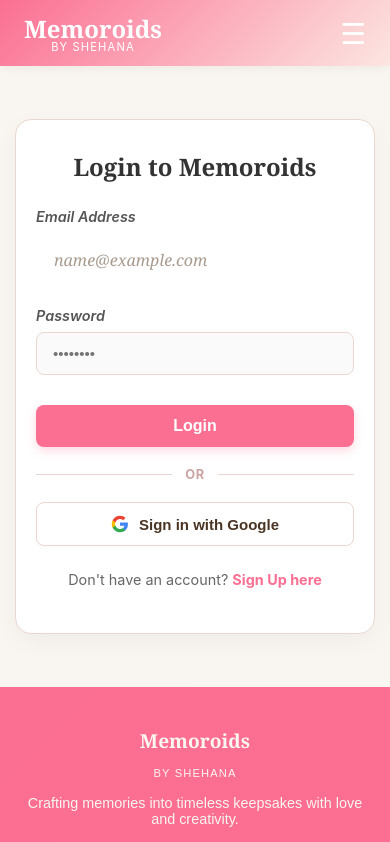
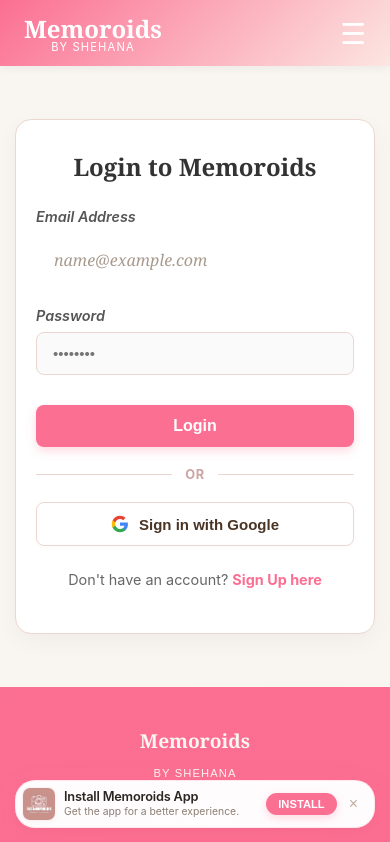
Before and after one commit to shehanaa56-beep/memoroids, a React (Vite) app: page /login in a window 390 px wide. Shown: the top 842 px of the page. Built offline with nearby package versions, Linux system fonts and the light colour scheme.

Commit message:
Initial commit

```diff
--- a/src/components/InstallBanner.css
+++ b/src/components/InstallBanner.css
@@ -1,23 +1,23 @@
 /* Floating PWA Install Banner styling */
 .pwa-install-banner {
   position: fixed;
-  bottom: 20px;
+  bottom: 24px;
   left: 50%;
   transform: translateX(-50%);
   width: 90%;
-  max-width: 580px;
-  background: rgba(255, 255, 255, 0.95);
-  backdrop-filter: blur(10px);
-  border: 1px solid rgba(216, 140, 140, 0.2);
-  border-radius: 16px;
-  box-shadow: 0 10px 30px rgba(0, 0, 0, 0.08), 0 1px 3px rgba(0, 0, 0, 0.02);
-  padding: 1rem 1.25rem;
+  max-width: 440px;
+  background: rgba(255, 255, 255, 0.98);
+  backdrop-filter: blur(12px);
+  border: 1px solid rgba(251, 111, 146, 0.15);
+  border-radius: 30px;
+  box-shadow: 0 10px 35px rgba(251, 111, 146, 0.08), 0 4px 12px rgba(0, 0, 0, 0.04);
+  padding: 8px 16px 8px 10px;
   display: flex;
   align-items: center;
-  justify-content: space-between;
+  gap: 12px;
   z-index: 9999;
-  font-family: 'Georgia', serif;
-  animation: slideUp 0.5s cubic-bezier(0.16, 1, 0.3, 1);
+  font-family: 'Outfit', 'Inter', system-ui, -apple-system, sans-serif;
+  animation: slideUp 0.6s cubic-bezier(0.16, 1, 0.3, 1);
 }
 
 @keyframes slideUp {
@@ -34,21 +34,20 @@
 .pwa-banner-content {
   display: flex;
   align-items: center;
-  gap: 12px;
+  gap: 10px;
   flex: 1;
+  min-width: 0;
 }
 
 .pwa-logo-container {
-  width: 48px;
-  height: 48px;
-  border-radius: 12px;
+  width: 40px;
+  height: 40px;
+  border-radius: 10px;
   overflow: hidden;
-  border: 1px solid rgba(216, 140, 140, 0.2);
+  border: 1px solid rgba(251, 111, 146, 0.1);
   flex-shrink: 0;
   background-color: #fff;
-  display: flex;
-  align-items: center;
-  justify-content: center;
+  box-shadow: 0 2px 6px rgba(0, 0, 0, 0.03);
 }
 
 .pwa-logo-img {
@@ -59,46 +58,50 @@
 
 .pwa-text-container {
   text-align: left;
+  min-width: 0;
 }
 
 .pwa-text-container h4 {
-  margin: 0 0 2px 0;
-  font-size: 1.05rem;
-  font-weight: 700;
-  color: #4a3c31;
+  margin: 0;
+  font-size: 0.88rem;
+  font-weight: 600;
+  color: #2b2520;
+  letter-spacing: -0.2px;
 }
 
 .pwa-text-container p {
   margin: 0;
-  font-size: 0.85rem;
-  color: #7a6a5d;
+  font-size: 0.72rem;
+  color: #8c7e74;
   line-height: 1.3;
+  margin-top: 1px;
 }
 
 .pwa-actions-container {
   display: flex;
   align-items: center;
-  gap: 10px;
-  margin-left: 12px;
+  gap: 8px;
+  flex-shrink: 0;
 }
 
 .pwa-install-btn {
-  background: linear-gradient(135deg, #d88c8c 0%, #fb6f92 100%);
+  background: #fb6f92;
   color: white;
   border: none;
-  padding: 8px 18px;
-  border-radius: 30px;
-  font-size: 0.85rem;
-  font-weight: 700;
+  padding: 6px 14px;
+  border-radius: 18px;
+  font-size: 0.75rem;
+  font-weight: 600;
   cursor: pointer;
   white-space: nowrap;
-  box-shadow: 0 4px 10px rgba(216, 140, 140, 0.3);
-  transition: all 0.3s ease;
+  box-shadow: 0 3px 8px rgba(251, 111, 146, 0.25);
+  transition: all 0.2s ease;
 }
 
 .pwa-install-btn:hover {
-  transform: translateY(-2px);
-  box-shadow: 0 6px 15px rgba(216, 140, 140, 0.4);
+  background: #ff8fa3;
+  transform: translateY(-1px);
+  box-shadow: 0 4px 12px rgba(251, 111, 146, 0.35);
 }
 
 .pwa-install-btn:active {
@@ -108,32 +111,38 @@
 .pwa-close-btn {
   background: none;
   border: none;
-  color: #a89b8e;
-  font-size: 1.5rem;
+  color: #bfaea2;
+  font-size: 1.15rem;
   cursor: pointer;
-  padding: 0 4px;
+  padding: 2px 4px;
   line-height: 1;
-  transition: color 0.2s;
+  transition: all 0.2s ease;
+  flex-shrink: 0;
+  display: flex;
+  align-items: center;
+  justify-content: center;
 }
 
 .pwa-close-btn:hover {
   color: #fb6f92;
+  transform: scale(1.1);
 }
 
-/* iOS Instruction Modal Overlay */
+/* iOS / Fallback Walkthrough Modal */
 .pwa-ios-modal-overlay {
   position: fixed;
   top: 0;
   left: 0;
   right: 0;
   bottom: 0;
-  background: rgba(0, 0, 0, 0.4);
-  backdrop-filter: blur(4px);
+  background: rgba(0, 0, 0, 0.3);
+  backdrop-filter: blur(5px);
   z-index: 10000;
   display: flex;
   align-items: center;
   justify-content: center;
-  animation: fadeIn 0.3s ease;
+  padding: 16px;
+  animation: fadeIn 0.25s ease-out;
 }
 
 @keyframes fadeIn {
@@ -142,21 +151,21 @@
 }
 
 .pwa-ios-modal {
-  width: 90%;
-  max-width: 400px;
+  width: 100%;
+  max-width: 350px;
   background: #fff;
-  border-radius: 20px;
-  box-shadow: 0 20px 40px rgba(0, 0, 0, 0.15);
+  border-radius: 24px;
+  box-shadow: 0 20px 40px rgba(0, 0, 0, 0.12);
   padding: 1.5rem;
-  font-family: 'Georgia', serif;
+  font-family: 'Outfit', 'Inter', system-ui, -apple-system, sans-serif;
   text-align: center;
   position: relative;
-  animation: scaleUp 0.3s cubic-bezier(0.175, 0.885, 0.32, 1.275);
+  animation: scaleUp 0.3s cubic-bezier(0.34, 1.56, 0.64, 1);
 }
 
 @keyframes scaleUp {
   from {
-    transform: scale(0.8);
+    transform: scale(0.9);
     opacity: 0;
   }
   to {
@@ -169,21 +178,26 @@
   display: flex;
   justify-content: space-between;
   align-items: center;
-  margin-bottom: 1rem;
+  margin-bottom: 0.75rem;
 }
 
 .pwa-ios-modal-header h3 {
   margin: 0;
-  font-size: 1.25rem;
-  color: #4a3c31;
+  font-size: 1.05rem;
+  font-weight: 600;
+  color: #2b2520;
 }
 
 .pwa-ios-modal-close {
   background: none;
   border: none;
-  font-size: 1.5rem;
-  color: #a89b8e;
+  font-size: 1.3rem;
+  color: #c4b5aa;
   cursor: pointer;
+  transition: color 0.2s;
+  display: flex;
+  align-items: center;
+  justify-content: center;
 }
 
 .pwa-ios-modal-close:hover {
@@ -191,85 +205,116 @@
 }
 
 .pwa-ios-modal-logo {
-  width: 64px;
-  height: 64px;
-  border-radius: 16px;
+  width: 56px;
+  height: 56px;
+  border-radius: 14px;
   object-fit: cover;
-  margin-bottom: 0.75rem;
-  box-shadow: 0 4px 10px rgba(0, 0, 0, 0.05);
+  margin-bottom: 0.6rem;
+  box-shadow: 0 4px 10px rgba(0, 0, 0, 0.04);
 }
 
 .pwa-ios-modal-desc {
-  font-size: 0.95rem;
-  color: #5a4a3a;
-  line-height: 1.4;
+  font-size: 0.88rem;
+  color: #6e6156;
+  line-height: 1.45;
   margin: 0 0 1.25rem 0;
 }
 
 .pwa-ios-steps {
   text-align: left;
-  padding-left: 20px;
-  margin: 0 0 1.5rem 0;
-  color: #4a3c31;
-  font-size: 0.9rem;
+  padding-left: 18px;
+  margin: 0 0 1.25rem 0;
+  color: #473e37;
+  font-size: 0.82rem;
 }
 
 .pwa-ios-steps li {
-  margin-bottom: 10px;
+  margin-bottom: 8px;
   line-height: 1.4;
 }
 
 .share-icon-placeholder, .plus-icon-placeholder {
   display: inline-block;
-  background-color: #f0f0f0;
+  background-color: #f5ece5;
+  color: #4a3c31;
   padding: 1px 6px;
   border-radius: 4px;
-  font-size: 0.8rem;
+  font-size: 0.75rem;
   font-weight: bold;
 }
 
 .pwa-ios-modal-btn {
   width: 100%;
-  background: linear-gradient(135deg, #d88c8c 0%, #fb6f92 100%);
+  background: #fb6f92;
   color: white;
   border: none;
   padding: 10px 0;
-  border-radius: 30px;
-  font-size: 1rem;
-  font-weight: bold;
+  border-radius: 20px;
+  font-size: 0.88rem;
+  font-weight: 600;
   cursor: pointer;
-  box-shadow: 0 4px 12px rgba(216, 140, 140, 0.3);
+  box-shadow: 0 3px 10px rgba(251, 111, 146, 0.25);
   transition: all 0.2s;
 }
 
 .pwa-ios-modal-btn:hover {
-  transform: translateY(-2px);
+  background: #ff8fa3;
 }
 
-/* Mobile responsive fixes */
+/* Tablet responsive */
+@media (max-width: 768px) {
+  .pwa-install-banner {
+    max-width: 400px;
+  }
+}
+
+/* Mobile responsive */
 @media (max-width: 480px) {
   .pwa-install-banner {
-    bottom: 10px;
-    width: 95%;
-    padding: 0.75rem 1rem;
+    bottom: 16px;
+    width: 90%;
+    max-width: 340px;
+    padding: 6px 12px 6px 6px;
+    border-radius: 20px;
+    gap: 8px;
+  }
+
+  .pwa-banner-content {
+    gap: 8px;
   }
 
   .pwa-logo-container {
-    width: 40px;
-    height: 40px;
+    width: 32px;
+    height: 32px;
     border-radius: 8px;
   }
 
   .pwa-text-container h4 {
-    font-size: 0.95rem;
+    font-size: 0.8rem;
   }
 
   .pwa-text-container p {
-    font-size: 0.75rem;
+    font-size: 0.65rem;
   }
 
   .pwa-install-btn {
-    padding: 6px 14px;
-    font-size: 0.75rem;
+    padding: 5px 12px;
+    font-size: 0.7rem;
+  }
+
+  .pwa-close-btn {
+    font-size: 1rem;
   }
 }
+
+/* Very small phones */
+@media (max-width: 340px) {
+  .pwa-install-banner {
+    max-width: 290px;
+    padding: 5px 10px 5px 5px;
+  }
+
+  .pwa-text-container p {
+    display: none;
+  }
+}
--- a/src/components/InstallBanner.jsx
+++ b/src/components/InstallBanner.jsx
@@ -1,60 +1,66 @@
-import React, { useState, useEffect } from 'react';
+import React, { useState, useEffect, useRef } from 'react';
 import './InstallBanner.css';
 
 const InstallBanner = () => {
-  const [deferredPrompt, setDeferredPrompt] = useState(null);
-  const [showAndroidBanner, setShowAndroidBanner] = useState(false);
-  const [showIOSBanner, setShowIOSBanner] = useState(false);
+  const [showBanner, setShowBanner] = useState(false);
   const [showIOSModal, setShowIOSModal] = useState(false);
+  const deferredPromptRef = useRef(null);
 
   useEffect(() => {
-    // 1. Listen for Android/Desktop install prompt
+    // Don't show if already dismissed or running as installed PWA
+    const isDismissed = localStorage.getItem('memoroids-pwa-dismissed');
+    const isStandalone = window.matchMedia('(display-mode: standalone)').matches || window.navigator.standalone;
+
+    if (isDismissed || isStandalone) return;
+
+    // Show the banner for all users
+    setShowBanner(true);
+
+    // Capture the native install prompt if available (Chrome/Android/Edge)
     const handleBeforeInstallPrompt = (e) => {
       e.preventDefault();
-      setDeferredPrompt(e);
-
-      const isDismissed = localStorage.getItem('memoroids-pwa-dismissed');
-      if (!isDismissed) {
-        setShowAndroidBanner(true);
-      }
+      deferredPromptRef.current = e;
     };
 
     window.addEventListener('beforeinstallprompt', handleBeforeInstallPrompt);
-
-    // 2. Detect iOS Device & check if already in standalone mode
-    const isIOS = /iPad|iPhone|iPod/.test(navigator.userAgent) && !window.MSStream;
-    const isStandalone = window.matchMedia('(display-mode: standalone)').matches || window.navigator.standalone;
-    const isDismissed = localStorage.getItem('memoroids-pwa-dismissed');
-
-    if (isIOS && !isStandalone && !isDismissed) {
-      setShowIOSBanner(true);
-    }
 
     return () => {
       window.removeEventListener('beforeinstallprompt', handleBeforeInstallPrompt);
     };
   }, []);
 
-  const handleAndroidInstall = async () => {
-    if (!deferredPrompt) return;
-    deferredPrompt.prompt();
-    const { outcome } = await deferredPrompt.userChoice;
-    console.log(`User response to install prompt: ${outcome}`);
-    setDeferredPrompt(null);
-    setShowAndroidBanner(false);
+  const isIOS = () => {
+    return /iPad|iPhone|iPod/.test(navigator.userAgent) && !window.MSStream;
   };
 
-  const handleIOSInstallClick = () => {
+  const handleInstallClick = async () => {
+    // If the native install prompt is available (Android/Chrome/Edge), use it
+    if (deferredPromptRef.current) {
+      deferredPromptRef.current.prompt();
+      const { outcome } = await deferredPromptRef.current.userChoice;
+      console.log(`User response to install prompt: ${outcome}`);
+      deferredPromptRef.current = null;
+      setShowBanner(false);
+      return;
+    }
+
+    // If on iOS, show the instruction modal
+    if (isIOS()) {
+      setShowIOSModal(true);
+      return;
+    }
+
+    // Fallback for desktop browsers that don't support beforeinstallprompt
+    // Show the iOS-style instructions adapted for desktop
     setShowIOSModal(true);
   };
 
   const handleDismiss = () => {
     localStorage.setItem('memoroids-pwa-dismissed', 'true');
-    setShowAndroidBanner(false);
-    setShowIOSBanner(false);
+    setShowBanner(false);
   };
 
-  if (!showAndroidBanner && !showIOSBanner) return null;
+  if (!showBanner) return null;
 
   return (
     <>
@@ -66,57 +72,61 @@
           </div>
           <div className="pwa-text-container">
             <h4>Install Memoroids App</h4>
-            <p>Shop faster and customize gifts directly from your home screen.</p>
+            <p>Get the app for a better experience.</p>
           </div>
         </div>
 
         <div className="pwa-actions-container">
-          {showAndroidBanner && (
-            <button className="pwa-install-btn" onClick={handleAndroidInstall}>
-              INSTALL NOW
+          <button className="pwa-install-btn" onClick={handleInstallClick}>
+            INSTALL
           </button>
-          )}
-          {showIOSBanner && (
-            <button className="pwa-install-btn" onClick={handleIOSInstallClick}>
-              INSTALL NOW
-            </button>
-          )}
           <button className="pwa-close-btn" onClick={handleDismiss} aria-label="Close banner">
             &times;
           </button>
         </div>
       </div>
 
-      {/* iOS Steps Walkthrough Modal */}
+      {/* iOS / Fallback Steps Walkthrough Modal */}
       {showIOSModal && (
         <div className="pwa-ios-modal-overlay" onClick={() => setShowIOSModal(false)}>
           <div className="pwa-ios-modal" onClick={(e) => e.stopPropagation()}>
             <div className="pwa-ios-modal-header">
-              <h3>Install on iPhone / iPad</h3>
+              <h3>{isIOS() ? 'Install on iPhone / iPad' : 'Install Memoroids App'}</h3>
               <button className="pwa-ios-modal-close" onClick={() => setShowIOSModal(false)}>
                 &times;
               </button>
             </div>
             <div className="pwa-ios-modal-body">
               <img src="/images/memlog.jpeg" alt="Logo" className="pwa-ios-modal-logo" />
+              {isIOS() ? (
+                <>
                   <p className="pwa-ios-modal-desc">
                     Follow these simple steps to add <strong>Memoroids</strong> to your home screen:
                   </p>
-
                   <ol className="pwa-ios-steps">
+                    <li>Open this site in <strong>Safari</strong> browser.</li>
                     <li>
-                  Open this site in Safari browser.
+                      Tap the <strong>Share</strong> button at the bottom of the screen
+                      (box with an arrow pointing up: <span className="share-icon-placeholder">⎋</span>).
                     </li>
                     <li>
-                  Tap the <strong>Share</strong> button at the bottom of the screen (represented by a box with an arrow pointing up: <span className="share-icon-placeholder">⎋</span>).
+                      Scroll down and select <strong>Add to Home Screen</strong> (<span className="plus-icon-placeholder">+</span>).
                     </li>
-                <li>
-                  Scroll down the share menu and select <strong>Add to Home Screen</strong> (<span className="plus-icon-placeholder">+</span>).
-                </li>
-                <li>
-                  Tap <strong>Add</strong> in the top-right corner to finish.
-                </li>
+                    <li>Tap <strong>Add</strong> in the top-right corner to finish.</li>
                   </ol>
+                </>
+              ) : (
+                <>
+                  <p className="pwa-ios-modal-desc">
+                    To install <strong>Memoroids</strong> on your device:
+                  </p>
+                  <ol className="pwa-ios-steps">
+                    <li>Open this site in <strong>Google Chrome</strong> or <strong>Microsoft Edge</strong>.</li>
+                    <li>Click the <strong>install icon</strong> in the address bar (or the three-dot menu).</li>
+                    <li>Select <strong>Install App</strong> or <strong>Add to Home Screen</strong>.</li>
+                  </ol>
+                </>
+              )}
             </div>
             <button className="pwa-ios-modal-btn" onClick={() => setShowIOSModal(false)}>
               Got It
```
Lines whose indentation alone changed are shown as unchanged.
